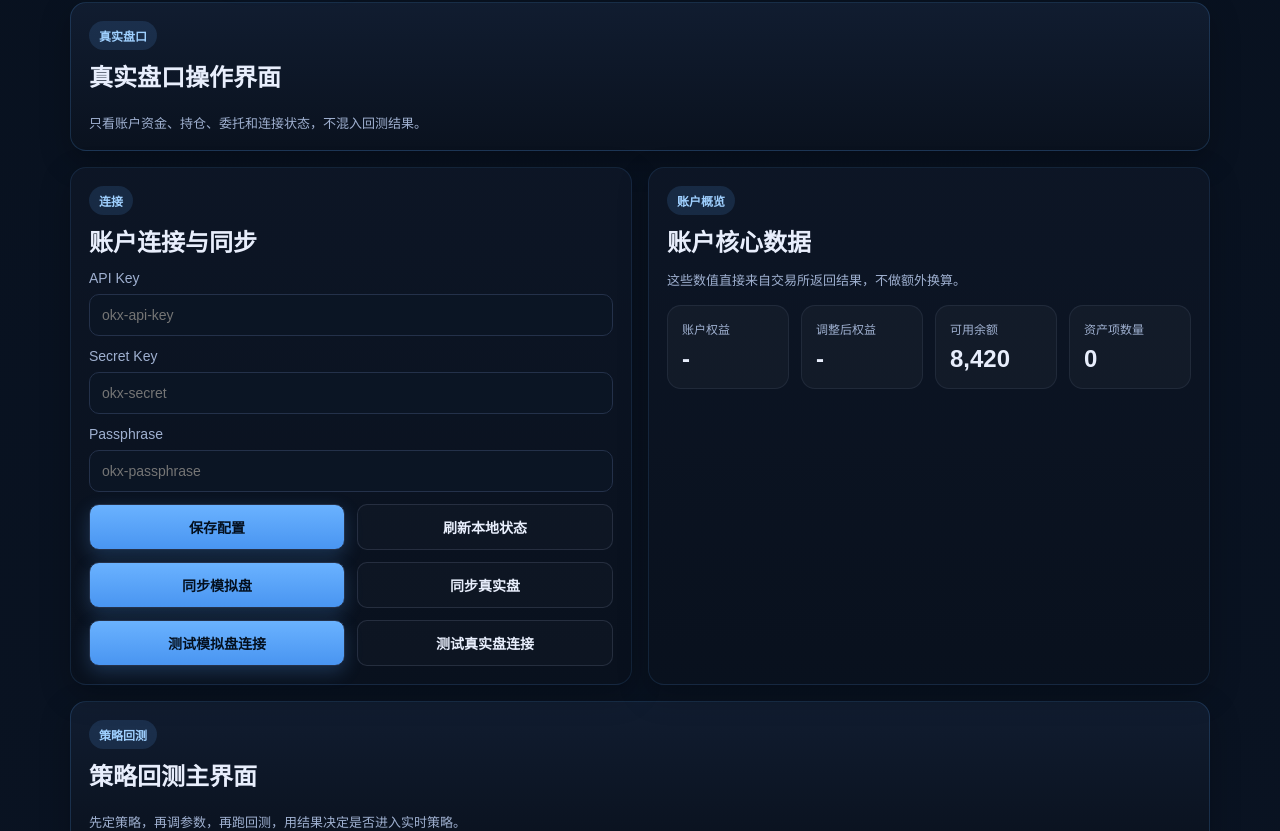
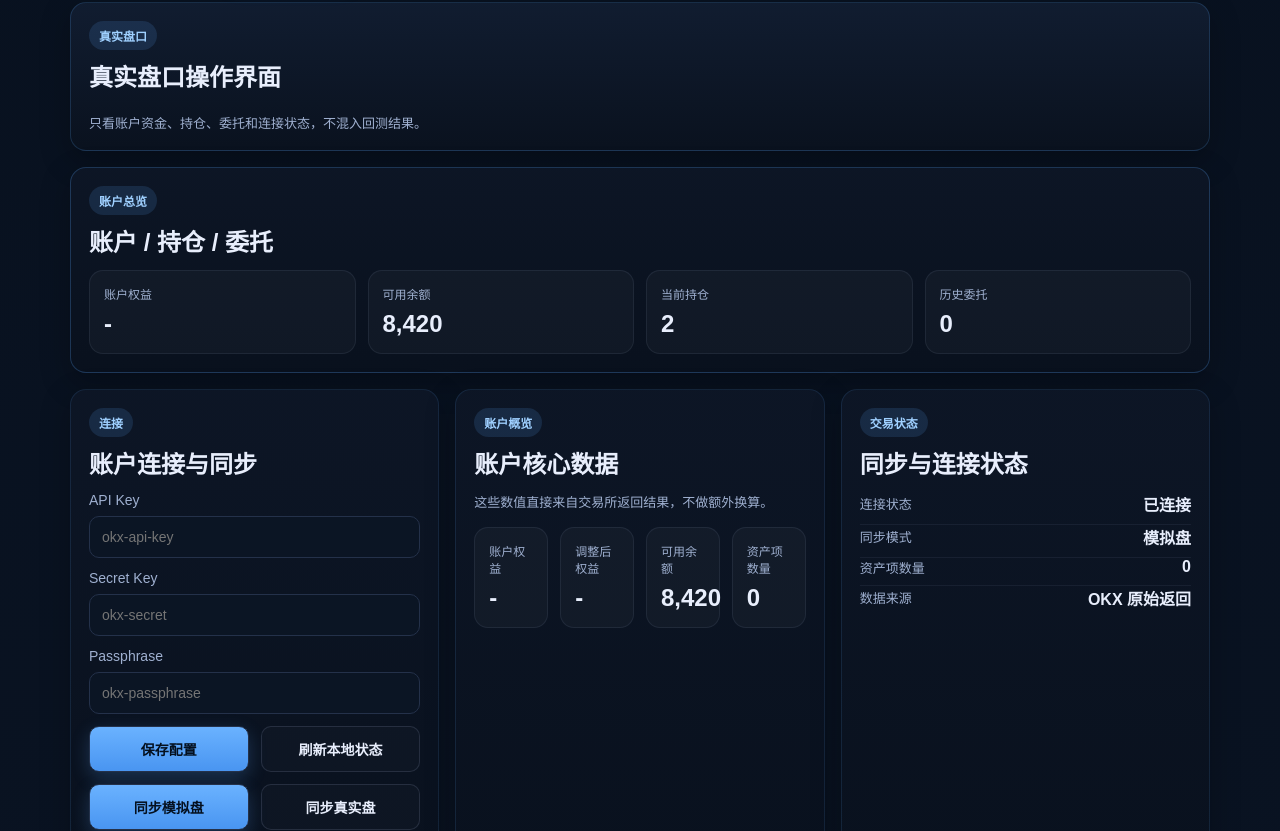
Before and after one commit to mingcz28-spec/okx-trader-sim, a Next.js app in the folder okx-trader-sim/: page / in a window 1280 px wide. Shown: the part 389-1220 px from the top of the page. Built offline with nearby package versions, Linux system fonts and the light colour scheme.

Commit message:
Refine market mode into account position order layout

```diff
--- a/okx-trader-sim/app/globals.css
+++ b/okx-trader-sim/app/globals.css
@@ -188,6 +188,17 @@ summary {
   border-radius: 14px;
   background: rgba(255,255,255,0.025);
   border: 1px solid rgba(159,176,208,0.1);
+}
+.marketModeHeroCard {
+  border-color: rgba(90,169,255,0.24);
+}
+.marketModeGrid {
+  grid-template-columns: repeat(3, minmax(0, 1fr));
+}
+.marketConnectCard,
+.marketOverviewCard,
+.marketSyncCard {
+  min-height: 100%;
 }
 .accentPanel {
   border-color: rgba(90,169,255,0.28);
@@ -708,6 +719,9 @@ button:disabled {
   .modeHeroStats {
     grid-template-columns: 1fr;
   }
+  .marketModeGrid {
+    grid-template-columns: 1fr;
+  }
   .modeSelectorRow {
     flex-direction: column;
   }
--- a/okx-trader-sim/app/page.tsx
+++ b/okx-trader-sim/app/page.tsx
@@ -539,8 +539,29 @@ export default function HomePage() {
           <h2 style={{ marginTop: 0 }}>真实盘口操作界面</h2>
           <div className="small">只看账户资金、持仓、委托和连接状态，不混入回测结果。</div>
         </section>
-        <div className="grid modePageGrid" style={{ marginTop: 16 }}>
-        <section className="card panelCard">
+        <section className="card panelCard marketModeHeroCard" style={{ marginTop: 16 }}>
+          <div className="panelHeader"><div><div className="sectionTag">账户总览</div><h2>账户 / 持仓 / 委托</h2></div></div>
+          <div className="modeHeroStats">
+            <div className="heroStatBox">
+              <span>账户权益</span>
+              <strong>{balanceTop?.totalEq ?? '-'}</strong>
+            </div>
+            <div className="heroStatBox">
+              <span>可用余额</span>
+              <strong>{formatNumber(state.availableMargin, 8)}</strong>
+            </div>
+            <div className="heroStatBox">
+              <span>当前持仓</span>
+              <strong>{state.positions.length}</strong>
+            </div>
+            <div className="heroStatBox">
+              <span>历史委托</span>
+              <strong>{(state.orderHistory || []).length}</strong>
+            </div>
+          </div>
+        </section>
+        <div className="grid modePageGrid marketModeGrid" style={{ marginTop: 16 }}>
+        <section className="card panelCard marketConnectCard">
           <div className="panelHeader"><div><div className="sectionTag">连接</div><h2>账户连接与同步</h2></div></div>
           <label>API Key</label>
           <input value={apiForm.apiKey} onChange={(e) => setApiForm({ ...apiForm, apiKey: e.target.value })} placeholder="okx-api-key" />
@@ -583,6 +604,13 @@ export default function HomePage() {
               <strong>{balanceTop?.details?.length ?? 0}</strong>
             </div>
           </div>
+        </section>
+        <section className="card panelCard marketSyncCard">
+          <div className="panelHeader"><div><div className="sectionTag">交易状态</div><h2>同步与连接状态</h2></div></div>
+          <div className="statusRow"><span className="small">连接状态</span><strong>{loading ? '加载中' : '已连接'}</strong></div>
+          <div className="statusRow"><span className="small">同步模式</span><strong>{syncMode === 'live' ? '真实盘' : '模拟盘'}</strong></div>
+          <div className="statusRow"><span className="small">资产项数量</span><strong>{balanceTop?.details?.length ?? 0}</strong></div>
+          <div className="statusRow"><span className="small">数据来源</span><strong>OKX 原始返回</strong></div>
         </section>
         </div>
       </div>
@@ -1116,8 +1144,9 @@ export default function HomePage() {
         </table>
       </section>
 
-      <section className="card" style={{ marginTop: 16 }}>
-        <h2>当前持仓</h2>
+      <section className="card panelCard" style={{ marginTop: 16 }}>
+        <div className="panelHeader"><div><div className="sectionTag">持仓</div><h2>当前持仓明细</h2></div></div>
+        <div className="small">这里只展示当前持仓，不包含任何策略回测结果。</div>
         <div className="mobileList">
           {state.positions.length ? state.positions.map((p) => (
             <div className="mobileItem" key={p.id}>
@@ -1165,8 +1194,9 @@ export default function HomePage() {
         </table>
       </section>
 
-      <section className="card" style={{ marginTop: 16 }}>
-        <h2>历史委托</h2>
+      <section className="card panelCard" style={{ marginTop: 16 }}>
+        <div className="panelHeader"><div><div className="sectionTag">委托</div><h2>历史委托明细</h2></div></div>
+        <div className="small">这里只展示真实盘口相关的历史委托记录。</div>
         <div className="mobileList">
           {(state.orderHistory || []).length ? state.orderHistory!.map((o) => (
             <div className="mobileItem" key={o.id}>
```
